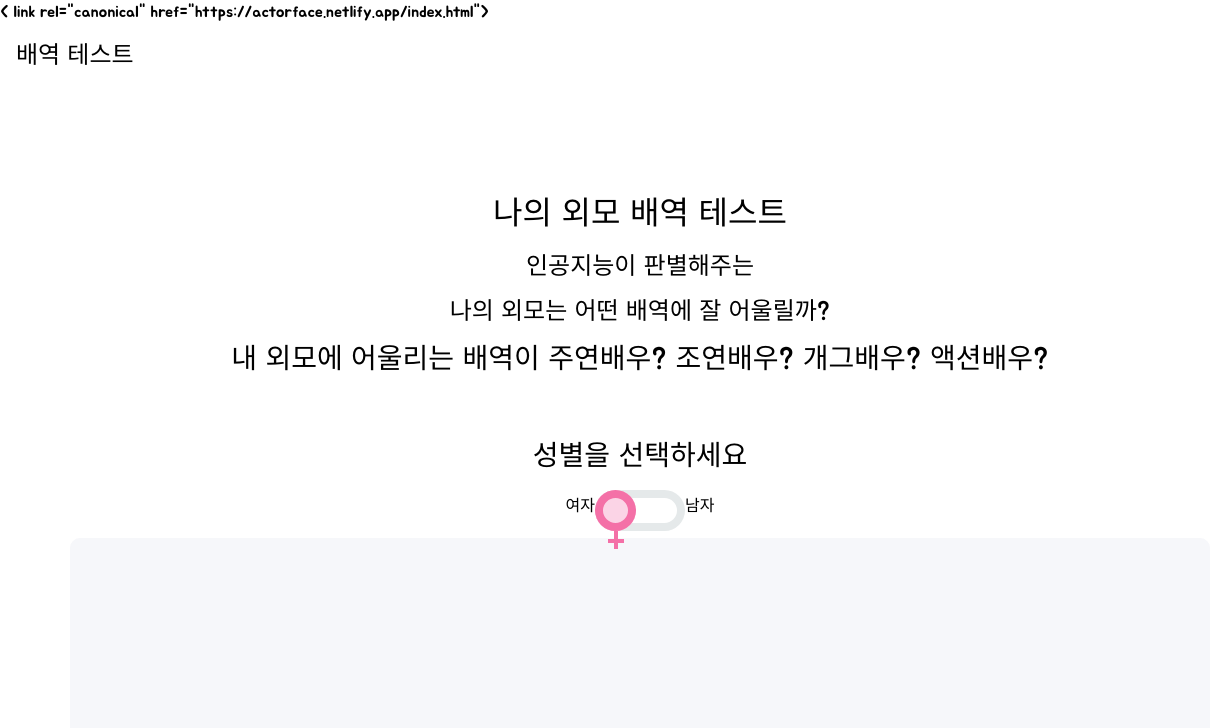
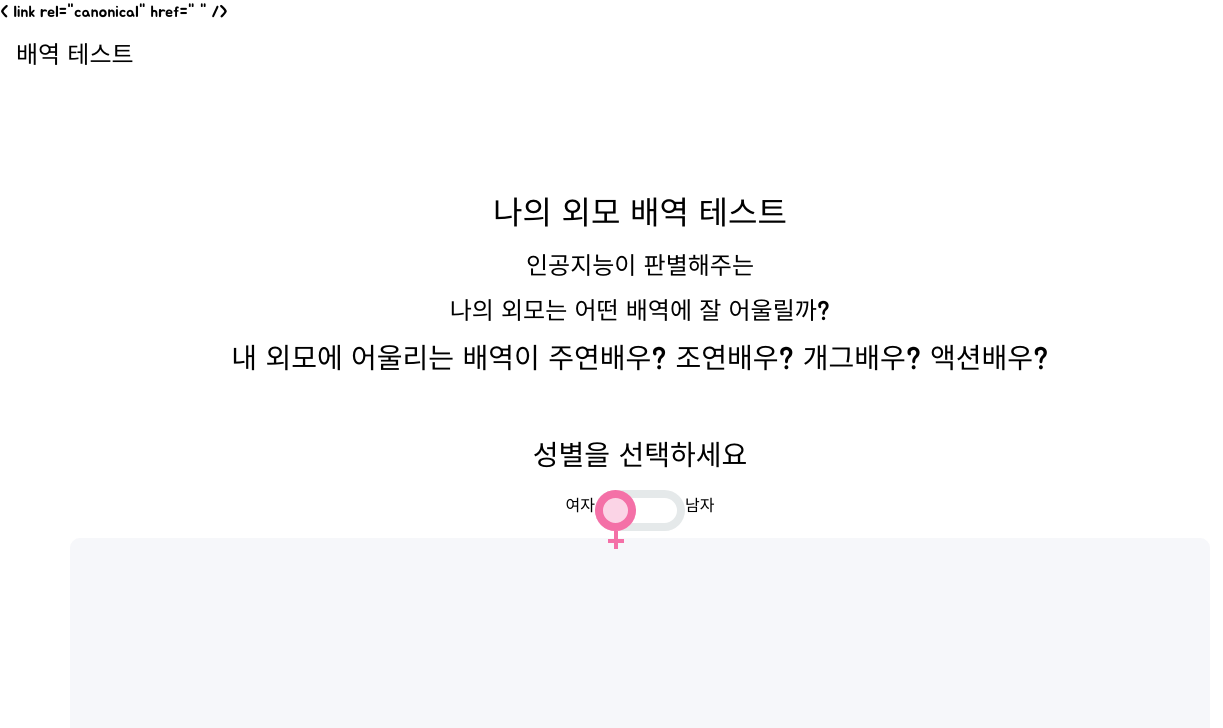
Before and after one commit to prokim-J/actorface, a plain HTML site: page index.html in a window 1280 px wide. Shown: the top 728 px of the page, 0-1223 px from the left. Drawn offline with nearby package versions, Linux system fonts and the light colour scheme.

Commit message:
Update index.html

```diff
--- a/index.html
+++ b/index.html
@@ -33,7 +33,7 @@
 <meta property="og:description"        content="AI를 통해 자신의 얼굴이 주연배우, 조연배우, 개그조연배우, 액션배우 중에 무엇인지 판별하는 웹 테스트 서비스입니다!" />
 <meta property="og:image"              content="/img/12.jpg" />
 
-		< link rel="canonical" href="https://actorface.netlify.app/index.html">
+		< link rel="canonical" href=" " />
 	</head>
 
 	<body>
```
